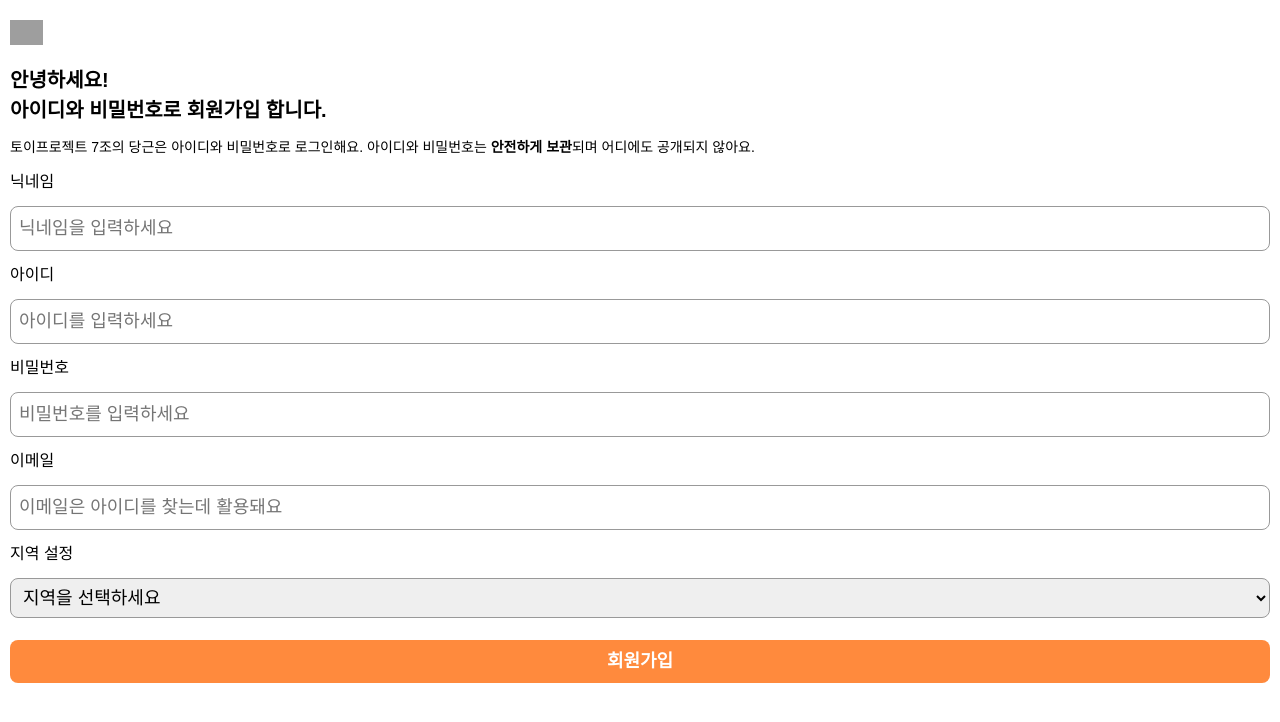
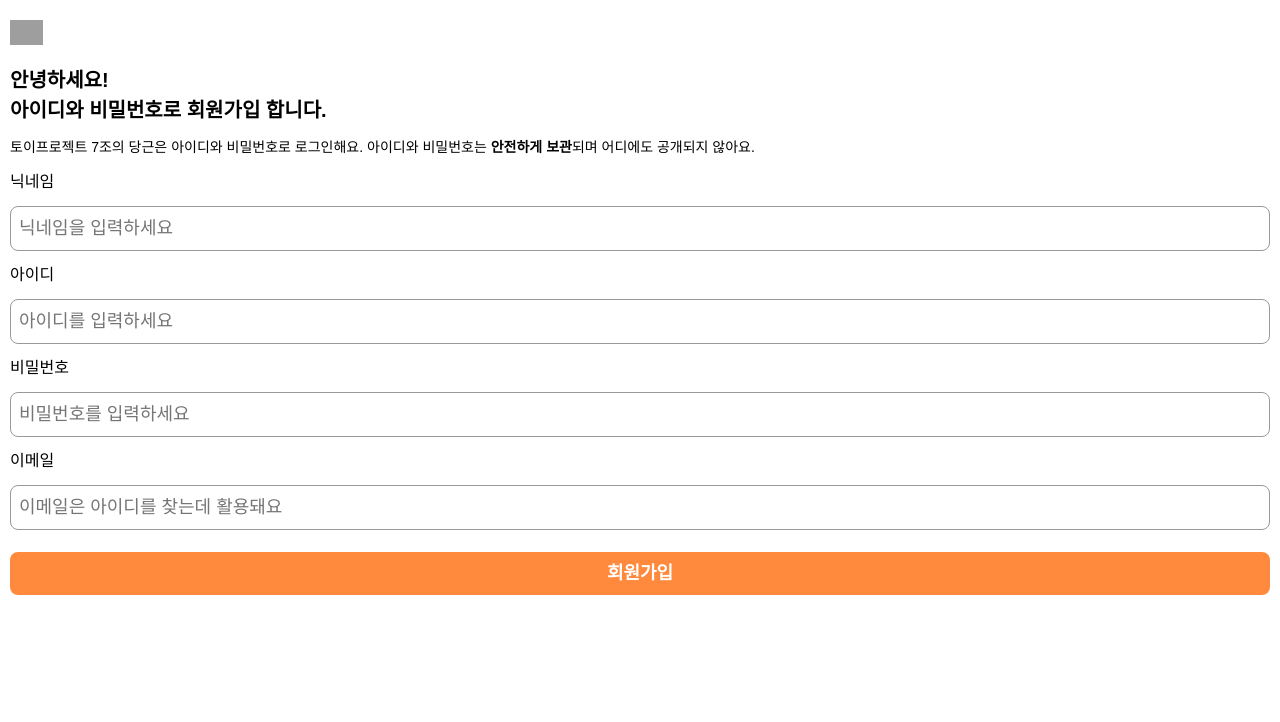
Before and after one commit to wafflestudio/22-5-team7-web, a React (Vite) app: page /register in a window 1280 px wide. Shown: the top 722 px of the page. Built offline with nearby package versions, Linux system fonts and the light colour scheme; grey boxes are pictures that could not be loaded.

Commit message:
✨add alert text to login, registerpage

```diff
--- a/src/css/LoginPage.module.css
+++ b/src/css/LoginPage.module.css
@@ -56,3 +56,17 @@
   margin: 0 5px;
   color: gray;
 }
+
+.alertText {
+  font-size: 14px;
+  color: red;
+}
+
+.loadingBox {
+  position: fixed;
+  top: 0;
+  left: 0;
+  width: 100vw;
+  height: 100vh;
+  z-index: 999;
+}
--- a/src/css/RegisterPage.module.css
+++ b/src/css/RegisterPage.module.css
@@ -46,3 +46,17 @@
   margin-top: 5px;
   text-align: center;
 }
+
+.alertText {
+  font-size: 14px;
+  color: red;
+}
+
+.loadingBox {
+  position: fixed;
+  top: 0;
+  left: 0;
+  width: 100vw;
+  height: 100vh;
+  z-index: 999;
+}
--- a/src/pages/LoginPage.tsx
+++ b/src/pages/LoginPage.tsx
@@ -5,12 +5,16 @@ import { useState } from 'react';
 import { NavLink, useNavigate } from 'react-router-dom';
 
 import leftArrow from '../assets/leftarrow.svg';
+import Loader from '../components/Loader';
 import styles from '../css/LoginPage.module.css';
 import type { ErrorResponseType, SigninResponse } from '../typings/user';
 
 const LoginPage = () => {
   const [id, setId] = useState<string>('');
   const [pw, setPw] = useState<string>('');
+  const [isIdError, setIsIdError] = useState(false);
+  const [isPwError, setIsPwError] = useState(false);
+  const [isLoading, setIsLoading] = useState(false);
   const navigate = useNavigate();
 
   const handleLoginClick = async () => {
@@ -29,14 +33,25 @@ const LoginPage = () => {
         throw new Error(`로그인 실패: ${errorData.error}`);
       }
       const data = (await response.json()) as SigninResponse;
+      console.info('로그인 성공!');
       localStorage.setItem('token', data.accessToken);
       localStorage.setItem('userId', data.user.id);
-      localStorage.setItem('location', data.user.location);
-      console.info('로그인 성공!');
-      void navigate('/main');
+
+      if (data.user.location === 'void') {
+        void navigate('/location');
+      } else {
+        localStorage.setItem('location', data.user.location);
+        void navigate('/main');
+      }
     } catch (error) {
-      if (error instanceof Error) alert(error.message);
+      if (error instanceof Error) {
+        if (error.message === '로그인 실패: User not found') setIsIdError(true);
+        if (error.message === '로그인 실패: Invalid password')
+          setIsPwError(true);
+      }
       console.error('error: ', error);
+    } finally {
+      setIsLoading(false);
     }
   };
 
@@ -63,8 +78,12 @@ const LoginPage = () => {
           value={id}
           onChange={(e) => {
             setId(e.target.value);
+            setIsIdError(false);
           }}
         ></input>
+        {isIdError && (
+          <p className={styles.alertText}>사용자를 찾을 수 없습니다.</p>
+        )}
         <input
           className={styles.inputBox}
           type="password"
@@ -72,8 +91,12 @@ const LoginPage = () => {
           value={pw}
           onChange={(e) => {
             setPw(e.target.value);
+            setIsPwError(false);
           }}
         ></input>
+        {isPwError && (
+          <p className={styles.alertText}>잘못된 비밀번호입니다.</p>
+        )}
         <button
           onClick={() => {
             handleLoginClick().catch(() => {
@@ -90,6 +113,11 @@ const LoginPage = () => {
           <span className={styles.helpText}>비밀번호 재설정</span>
         </div>
       </div>
+      {isLoading && (
+        <div className={styles.loadingBox}>
+          <Loader marginTop="45vh" />
+        </div>
+      )}
     </div>
   );
 };
--- a/src/pages/RegisterPage.tsx
+++ b/src/pages/RegisterPage.tsx
@@ -1,28 +1,62 @@
 /*
     회원가입 페이지
 */
-import { useState } from 'react';
+import React, { useState } from 'react';
 import { NavLink, useNavigate } from 'react-router-dom';
 
 import leftArrow from '../assets/leftarrow.svg';
+import Loader from '../components/Loader';
 import styles from '../css/RegisterPage.module.css';
 import type { ErrorResponseType, SignupUser } from '../typings/user';
 
+const EmailRegex = /^[A-Za-z0-9+_.-]+@[A-Za-z0-9.-]+\.[A-Za-z]{2,}$/;
+
 const LoginPage = () => {
-  const [nickName, setNickName] = useState<string>('');
+  const [nickname, setnickname] = useState<string>('');
+  const [isNicknameValid, setIsNicknameValid] = useState(true);
+  const [isNicknameConflict, setIsNicknameConflict] = useState(false);
   const [id, setId] = useState<string>('');
+  const [isIdValid, setIsIdValid] = useState(true);
+  const [isIdConflict, setIsIdConflict] = useState(false);
   const [pw, setPw] = useState<string>('');
-  const [selectedRegion, setSelectedRegion] = useState('');
+  const [isPwValid, setIsPwValid] = useState(true);
   const [email, setEmail] = useState<string>('');
+  const [isEmailValid, setIsEmailValid] = useState(true);
+  const [isLoading, setIsLoading] = useState(false);
   const navigate = useNavigate();
+
+  const handlenicknameChange = (e: React.ChangeEvent<HTMLInputElement>) => {
+    setnickname(e.target.value);
+    setIsNicknameValid(
+      e.target.value.length >= 2 && e.target.value.length <= 10,
+    );
+    setIsNicknameConflict(false);
+  };
+
+  const handleIdChange = (e: React.ChangeEvent<HTMLInputElement>) => {
+    setId(e.target.value);
+    setIsIdValid(e.target.value.length >= 5 && e.target.value.length <= 20);
+    setIsIdConflict(false);
+  };
+
+  const handlePwChange = (e: React.ChangeEvent<HTMLInputElement>) => {
+    setPw(e.target.value);
+    setIsPwValid(e.target.value.length >= 8 && e.target.value.length <= 16);
+  };
+
+  const handleEmailChange = (e: React.ChangeEvent<HTMLInputElement>) => {
+    setEmail(e.target.value);
+    setIsEmailValid(EmailRegex.test(e.target.value));
+  };
 
   const handleRegisterClick = async () => {
     try {
+      setIsLoading(true);
       const response = await fetch('/api/auth/sign/up', {
         method: 'POST',
         headers: { 'Content-Type': 'application/json' },
         body: JSON.stringify({
-          nickname: nickName,
+          nickname: nickname,
           userId: id,
           password: pw,
           email: email,
@@ -37,34 +71,17 @@ const LoginPage = () => {
       console.info('회원가입 성공!', data);
       void navigate('/');
     } catch (error) {
-      if (error instanceof Error) alert(error.message);
+      if (error instanceof Error) {
+        if (error.message === '회원가입 실패: UserId conflict')
+          setIsIdConflict(true);
+        if (error.message === '회원가입 실패: Nickname conflict')
+          setIsNicknameConflict(true);
+      }
       console.error('error: ', error);
+    } finally {
+      setIsLoading(false);
     }
   };
-
-  const regions = [
-    '보라매동',
-    '은천동',
-    '성현동',
-    '중앙동',
-    '청림동',
-    '행운동',
-    '청룡동',
-    '낙성대동',
-    '인헌동',
-    '남현동',
-    '신림동',
-    '신사동',
-    '조원동',
-    '미성동',
-    '난곡동',
-    '난향동',
-    '서원동',
-    '신원동',
-    '서림동',
-    '삼성동',
-    '대학동',
-  ];
 
   return (
     <div className={styles.main}>
@@ -87,54 +104,49 @@ const LoginPage = () => {
           className={styles.inputBox}
           type="nickname"
           placeholder="닉네임을 입력하세요"
-          value={nickName}
-          onChange={(e) => {
-            setNickName(e.target.value);
-          }}
+          value={nickname}
+          onChange={handlenicknameChange}
         ></input>
+        {!isNicknameValid && (
+          <p className={styles.alertText}>닉네임은 2~10 글자여야 해요.</p>
+        )}
+        {isNicknameConflict && (
+          <p className={styles.alertText}>이 닉네임은 이미 사용중이에요.</p>
+        )}
         <p>아이디</p>
         <input
           className={styles.inputBox}
           type="id"
           placeholder="아이디를 입력하세요"
           value={id}
-          onChange={(e) => {
-            setId(e.target.value);
-          }}
+          onChange={handleIdChange}
         ></input>
+        {!isIdValid && (
+          <p className={styles.alertText}>아이디는 5~20 글자여야 해요.</p>
+        )}
+        {isIdConflict && (
+          <p className={styles.alertText}>이 아이디는 이미 사용중이에요.</p>
+        )}
         <p>비밀번호</p>
         <input
           className={styles.inputBox}
           type="password"
           placeholder="비밀번호를 입력하세요"
-          onChange={(e) => {
-            setPw(e.target.value);
-          }}
+          onChange={handlePwChange}
         ></input>
+        {!isPwValid && (
+          <p className={styles.alertText}>비밀번호는 8~16 글자여야 해요.</p>
+        )}
         <p>이메일</p>
         <input
           className={styles.inputBox}
           type="email"
           placeholder="이메일은 아이디를 찾는데 활용돼요"
-          onChange={(e) => {
-            setEmail(e.target.value);
-          }}
+          onChange={handleEmailChange}
         ></input>
-        <p>지역 설정</p>
-        <select
-          className={styles.inputBox}
-          value={selectedRegion}
-          onChange={(e) => {
-            setSelectedRegion(e.target.value);
-          }}
-        >
-          <option value="">지역을 선택하세요</option>
-          {regions.map((region) => (
-            <option key={region} value={region}>
-              {region}
-            </option>
-          ))}
-        </select>
+        {!isEmailValid && (
+          <p className={styles.alertText}>올바른 이메일 형식을 작성해주세요.</p>
+        )}
         <button
           onClick={() => {
             handleRegisterClick().catch(() => {
@@ -147,6 +159,11 @@ const LoginPage = () => {
         </button>
         <div className={styles.helpBox}></div>
       </div>
+      {isLoading && (
+        <div className={styles.loadingBox}>
+          <Loader marginTop="45vh" />
+        </div>
+      )}
     </div>
   );
 };
```
